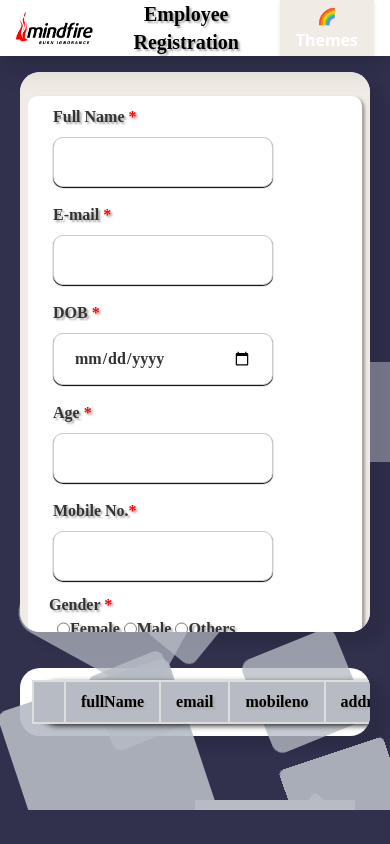
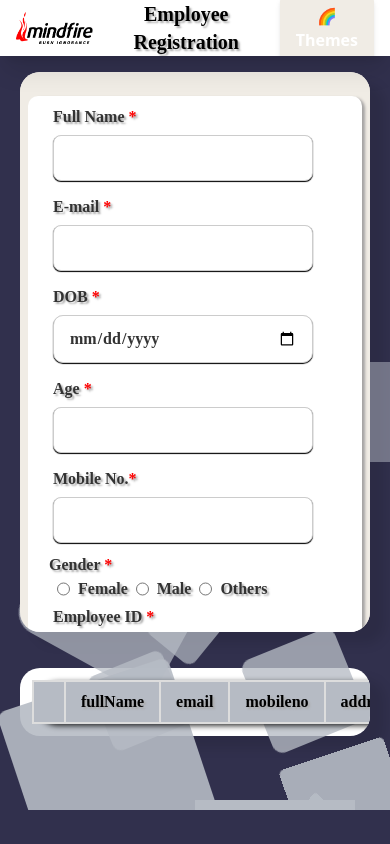
Before and after one commit to anandmindfire/Html-Practice, a React (Create React App) app: page / in a window 390 px wide. Built offline with nearby package versions, Linux system fonts and the light colour scheme.

Commit message:
tailwind theme update

```diff
--- a/src/App.css
+++ b/src/App.css
@@ -308,7 +308,7 @@ h1.text-center.text-light {
   overflow: auto;
   margin: 20px;
   width: 100%;
-  max-width: 600px;
+  max-width: 575px;
   max-height: 560px;
   box-sizing: border-box;
   margin-top: 1rem;
@@ -367,6 +367,8 @@ background-color: #F0ECE5;
   box-shadow: 3px 2px 3px rgb(165, 163, 163);
   border-radius: 10px;
   padding: 5px;
+  justify-content: center;
+  align-items: center;
 }
 .fields{
   display: flex;
@@ -385,7 +387,7 @@ label {
   color: #333;
 }
 .input_field input{
-  width: 220px;
+  width: 225px;
   padding: 12px 20px;
   margin: 8px 0;
   display: inline-block;
@@ -396,18 +398,36 @@ label {
 .input_field input:is(:focus, :valid){
   box-shadow: 0 1px 1px rgba(0,0,0,13);
 }
+@media only screen and (max-width: 600px) {
+  .input_field input {
+    width: 260px;          /* Make the input full-width on smaller screens */
+    padding: 10px 15px;   /* Adjust padding for smaller screens */
+    margin: 6px 0;        /* Adjust margin for smaller screens */
+    border-radius: 8px;   /* Adjust border-radius for smaller screens */
+  }
+}
 .input_field input[type="date"]:valid{
   color: #333;
   border-radius: 10px;
 }
 .input_field textarea{
-  width: 100%;
+  width: 490px;
   padding: 12px 20px;
   margin: 8px 0;
   display: inline-block;
   border: 1px solid #ccc;
   border-radius: 10px;
   box-sizing: border-box;
+
+}
+
+@media only screen and (max-width: 600px) {
+  .input_field textarea {
+    width: 260px;
+    padding: 10px 15px; /* Adjust padding for smaller screens */
+    margin: 6px 0;      /* Adjust margin for smaller screens */
+    border-radius: 8px; /* Adjust border-radius for smaller screens */
+  }
 }
 .input_field textarea:is(:focus, :valid){
   box-shadow: 0 1px 1px rgba(0,0,0,13);
--- a/src/Components/EmployeeForm.js
+++ b/src/Components/EmployeeForm.js
@@ -159,7 +159,7 @@ const EmployeeForm = ({ onFormSubmit, selectedEmployee }) => {
 
         <div className="gender space-x-1 ml-4">
             <label htmlFor="gender">Gender <span className="astric">*</span></label>
-            <div className="flex">
+            <div className="flex space-x-2">
             <input type="radio" name="gender" id="female" value="female" className="form-control ml-1" onChange={handleInputChange} checked={formData.gender === 'female' || ''} />
             <label htmlFor="female">Female</label>
             <input type="radio" name="gender" id="male" value="male" className="form-control ml-1" onChange={handleInputChange} checked={formData.gender === 'male' || ''}/>
--- a/tailwind.config.js
+++ b/tailwind.config.js
@@ -2,7 +2,13 @@
 module.exports = {
   content: ["./src/**/*.{html,js}"],
   theme: {
-    extend: {},
+    extend: {
+      colors: {
+        teal: {
+          '950': '#008080',
+        },
+      },
+    },
   },
   plugins: [],
 }
```
